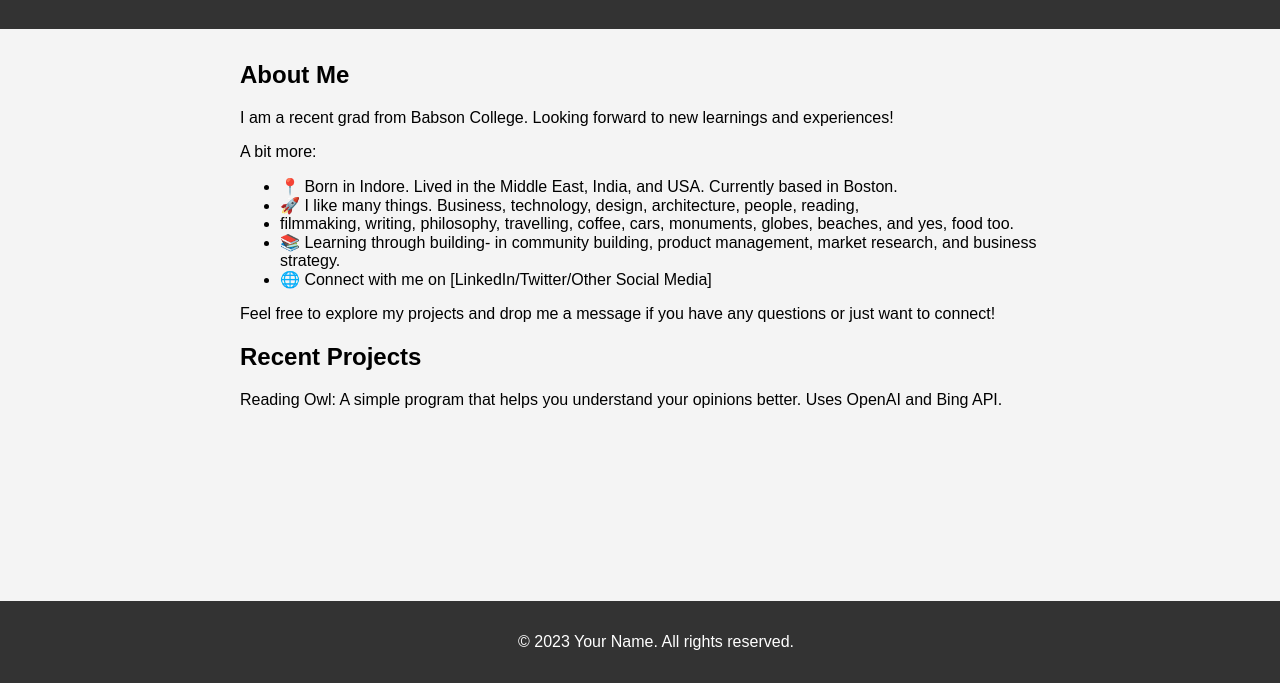
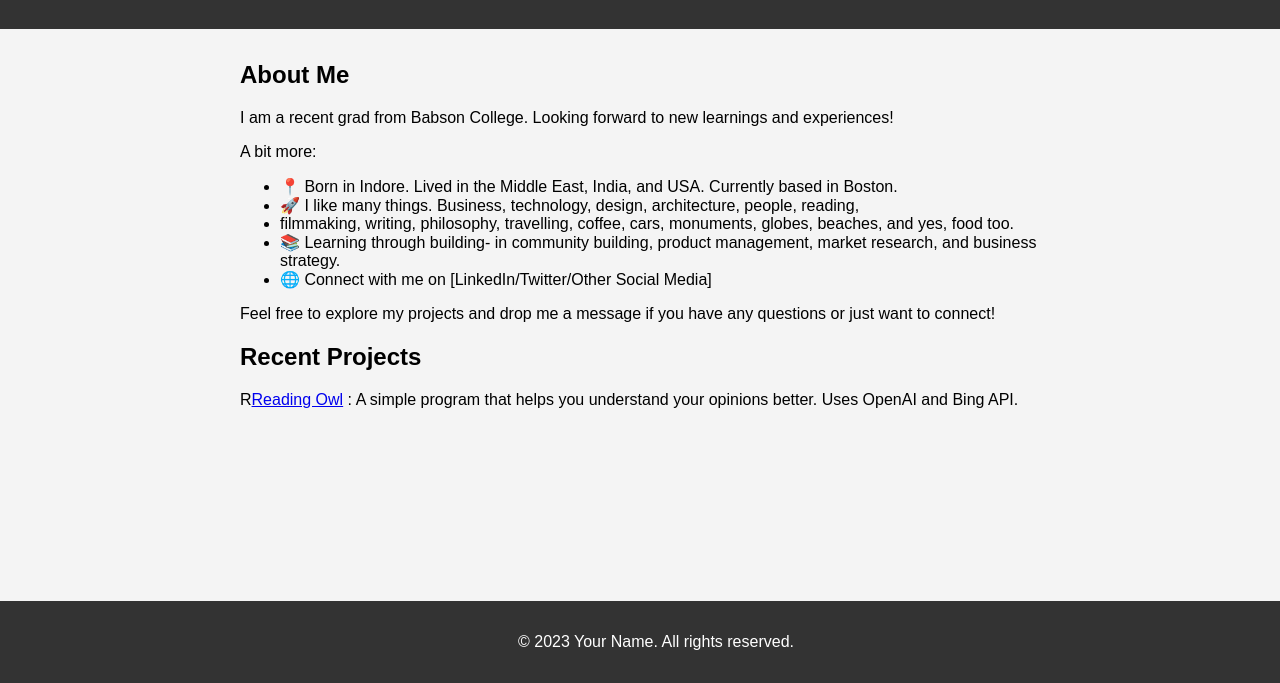
Before and after one commit to hardikp1/hardikp1.github.io, a plain HTML site: page index.html in a window 1280 px wide. Shown: the part 117-800 px from the top of the page. Drawn offline with Linux system fonts and the light colour scheme.

Commit message:
Update index.html

```diff
--- a/index.html
+++ b/index.html
@@ -59,7 +59,7 @@
         <p>Feel free to explore my projects and drop me a message if you have any questions or just want to connect!</p>
 
         <h2>Recent Projects</h3>
-        <p>Reading Owl: A simple program that helps you understand your opinions better. Uses OpenAI and Bing API.</p>
+        <p>R<a href="https://hardikp1.github.io/reading_owl/">Reading Owl</a> : A simple program that helps you understand your opinions better. Uses OpenAI and Bing API.</p>
 
 
     </main>
```
